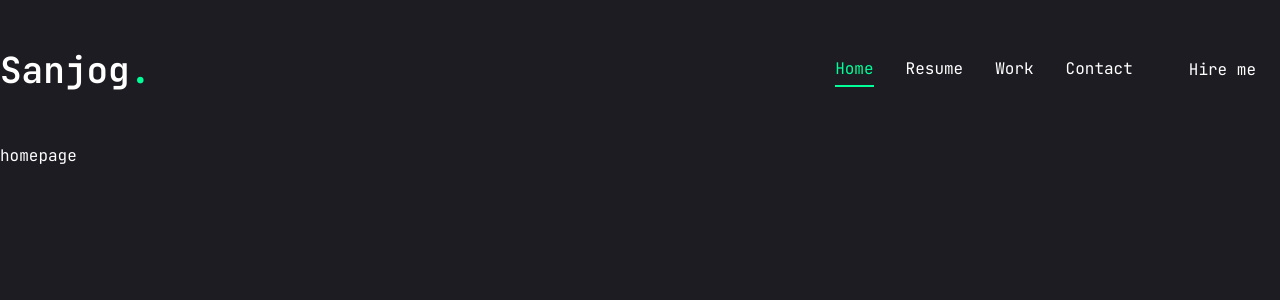
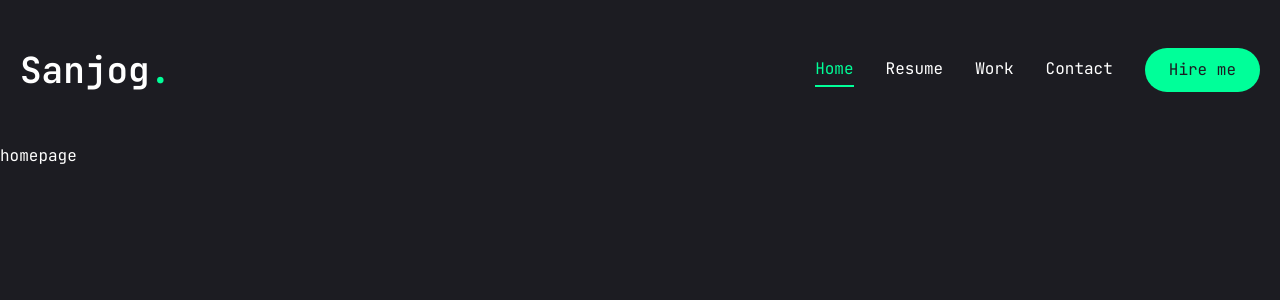
Before and after one commit to sanjogbhalla16/MyProfile, a Next.js app in the folder my-portfolio/: page / in a window 1280 px wide. Shown: the top 300 px of the page. Built offline with nearby package versions, Linux system fonts and the light colour scheme.

Commit message:
Changes in home page

```diff
--- a/my-portfolio/src/app/page.tsx
+++ b/my-portfolio/src/app/page.tsx
@@ -1,7 +1,12 @@
-export default function Home() {
+import { Button } from "@/components/ui/button";
+import { FiDownload } from "react-icons/fi";
+
+const Home = () => {
   return (
-    <>
-      <main>homepage</main>
-    </>
+    <section className="h-full">
+      <div className="container mx-auto">homepage </div>
+    </section>
   );
-}
+};
+
+export default Home;
--- a/my-portfolio/src/components/Header.tsx
+++ b/my-portfolio/src/components/Header.tsx
@@ -5,7 +5,7 @@ import MobileNav from "./MobileNav";
 
 const Header = () => {
   return (
-    <header className="py-8 xl:py-12 text-white">
+    <header className="py-8 px-5 xl:py-12 text-white">
       <div className="container mx-auto flex justify-between items-center">
         {/* Logo */}
         <Link href="/">
@@ -18,7 +18,7 @@ const Header = () => {
         <div className="hidden xl:flex items-center gap-8">
           <Nav />
           <Link href="/contact">
-            <Button variant="accent">Hire me</Button>
+            <Button variant="default">Hire me</Button>
           </Link>
         </div>
 
```
